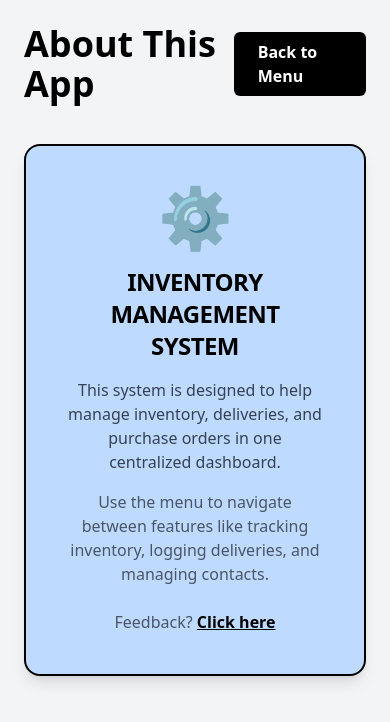
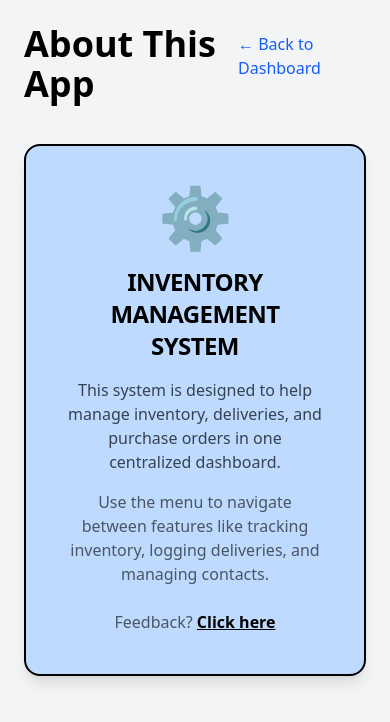
Before and after one commit to michael693215/CMSC447-SP26-TEAM8-HVAC-MEP-INVENTORY, a Next.js app: page /about in a window 390 px wide. Shown: the top 722 px of the page. Built offline with nearby package versions, Linux system fonts and the light colour scheme.

Commit message:
finished mobile-friendly app layout overhaul

```diff
--- a/app/about/page.tsx
+++ b/app/about/page.tsx
@@ -7,8 +7,8 @@
       {/* Same style as menu */}
       <header className="w-full max-w-5xl flex justify-between items-center mb-10">
         <h1 className="text-4xl font-black text-black">About This App</h1>
-        <Link href="/" className="btn-primary">
-          Back to Menu
+        <Link href="/" className="text-blue-600 hover:underline mb-4 inline-block font-medium">
+          &larr; Back to Dashboard
         </Link>
       </header>
 
```
